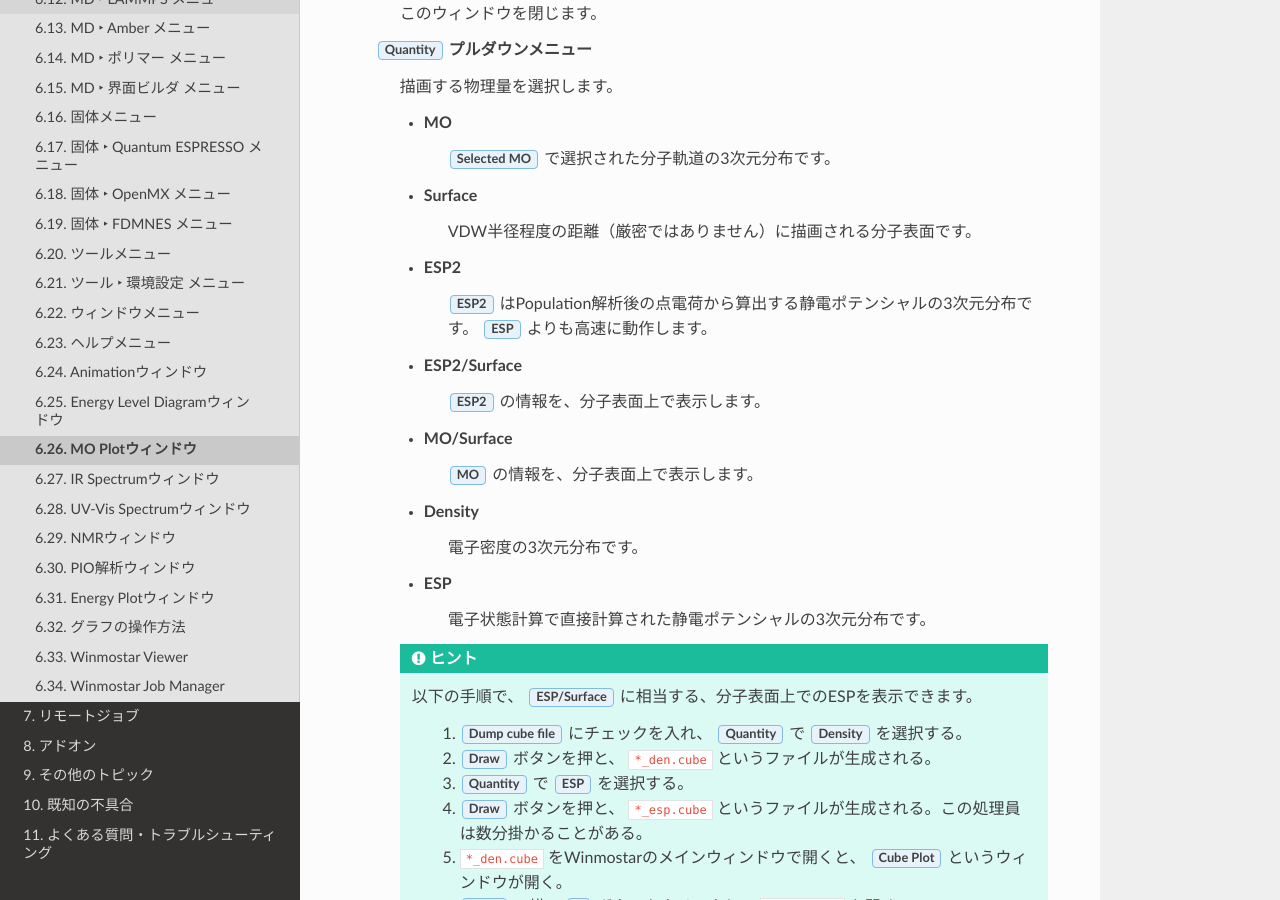
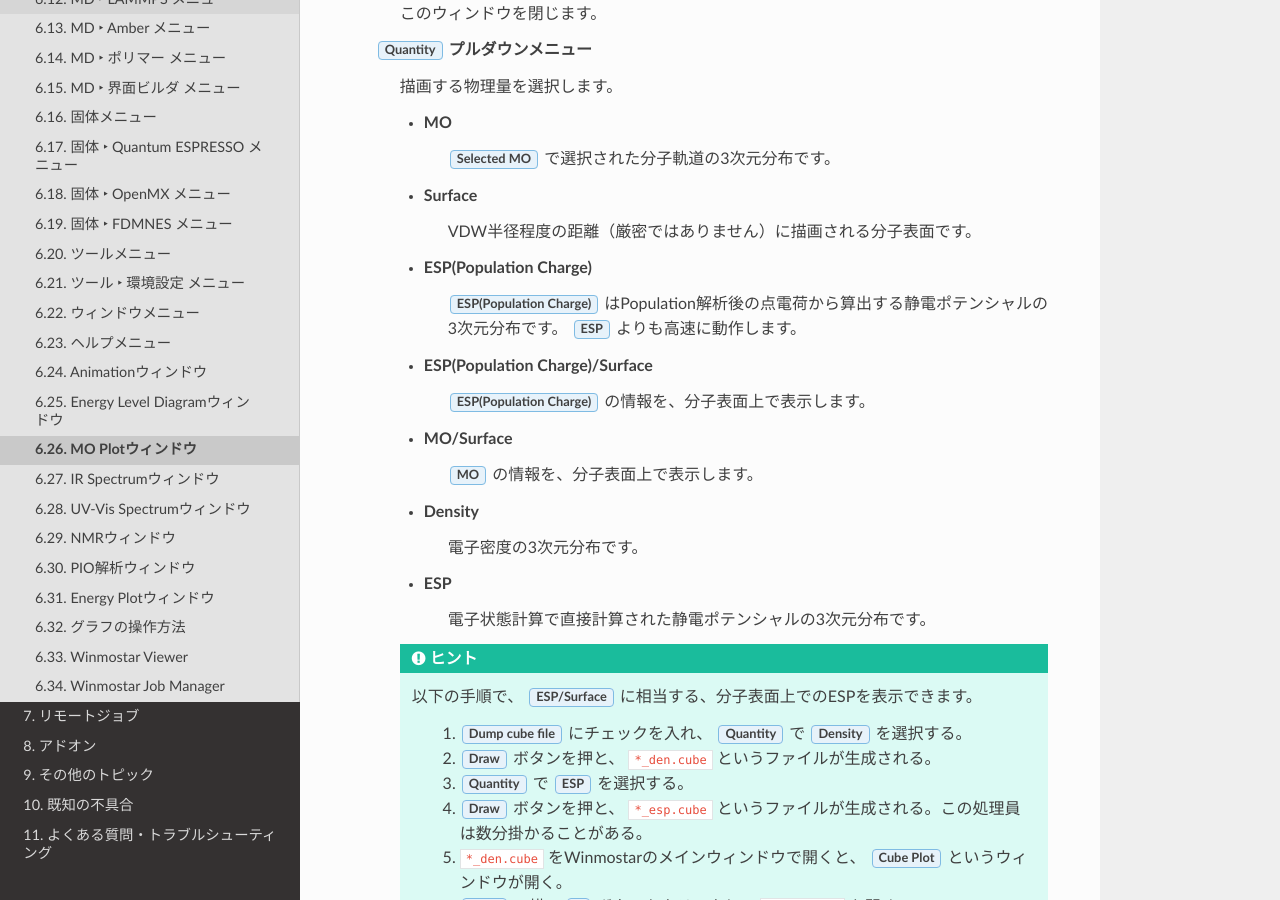
Before and after one commit to X-Ability/winmostar_doc, a Sphinx documentation site: the page built from source/winmos/sub/winmos_cube.rst, in a window 1280 px wide and 900 px high, scrolled down 494 px. Built offline with Sphinx 7.4.7 and the Read the Docs theme 2.0.0, drawn with Linux system fonts in a browser that asks for light colours.

Commit message:
ESP2変更の件加筆

```diff
--- a/source/winmos/sub/winmos_cube.rst
+++ b/source/winmos/sub/winmos_cube.rst
@@ -20,10 +20,10 @@ MO Plotウィンドウ
          :guilabel:`Selected MO` で選択された分子軌道の3次元分布です。
       - Surface
          VDW半径程度の距離（厳密ではありません）に描画される分子表面です。
-      - ESP2
-         :guilabel:`ESP2` はPopulation解析後の点電荷から算出する静電ポテンシャルの3次元分布です。 :guilabel:`ESP` よりも高速に動作します。
-      - ESP2/Surface
-         :guilabel:`ESP2` の情報を、分子表面上で表示します。
+      - ESP(Population Charge)
+         :guilabel:`ESP(Population Charge)` はPopulation解析後の点電荷から算出する静電ポテンシャルの3次元分布です。 :guilabel:`ESP` よりも高速に動作します。
+      - ESP(Population Charge)/Surface
+         :guilabel:`ESP(Population Charge)` の情報を、分子表面上で表示します。
       - MO/Surface
          :guilabel:`MO` の情報を、分子表面上で表示します。
       - Density
```
